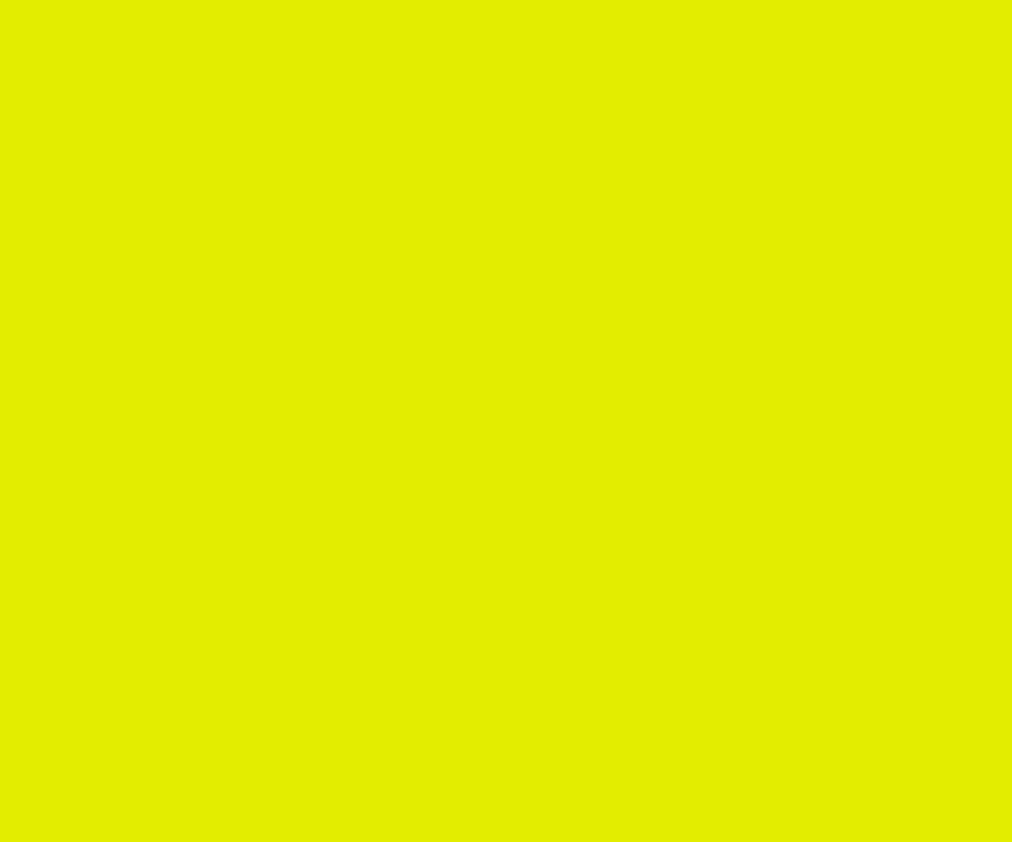
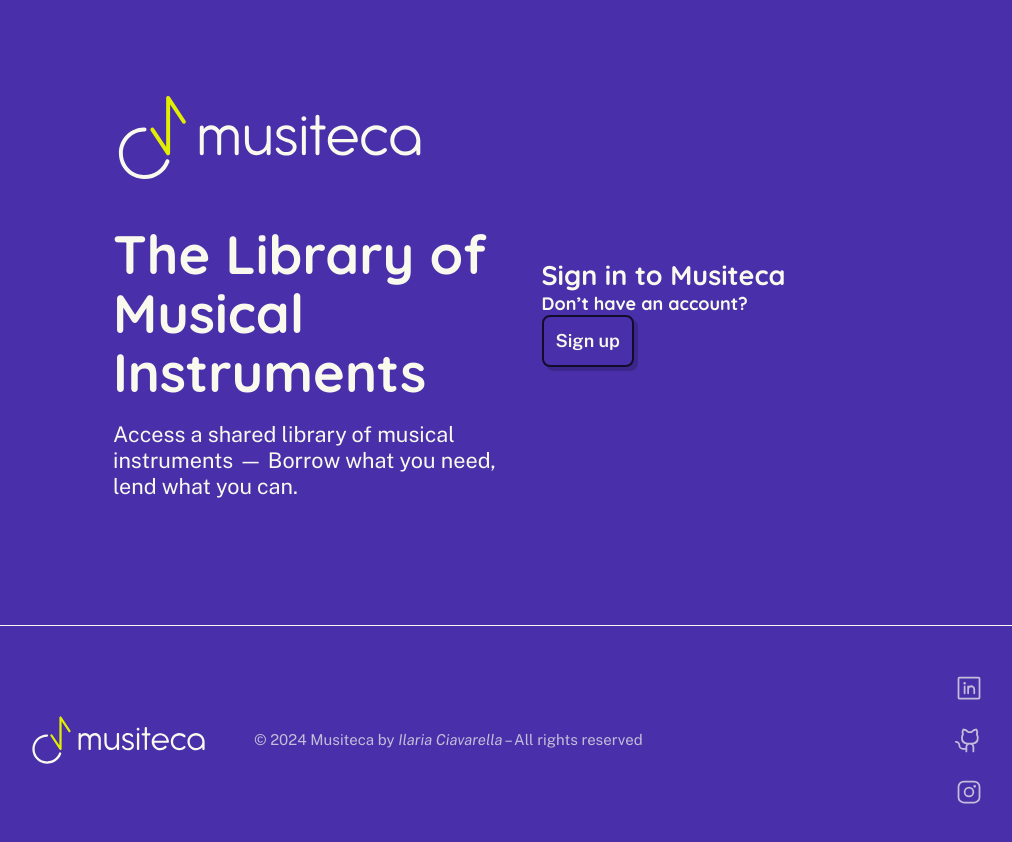
Before and after one commit to ilariaciavarella/musiteca, a React (Vite) app in the folder client/: page /login in a window 1280 px wide. Shown: the top 842 px of the page, without its empty margins (112-1124 px from the left). Before the commit the page ends 800 px from the top, so only its background shows below. Built offline with nearby package versions, Linux system fonts and the light colour scheme.

Commit message:
Fix body bg colour and start login page

```diff
--- a/client/src/App.jsx
+++ b/client/src/App.jsx
@@ -4,7 +4,7 @@
 
 import Root from "./routes/Root.jsx";
 import Error from "./routes/error/Error.jsx";
-import Login from "./routes/Login.jsx";
+import Login from "./routes/login/Login.jsx";
 
 const router = createBrowserRouter([
   {
--- a/client/src/assets/styles/App.scss
+++ b/client/src/assets/styles/App.scss
@@ -12,6 +12,18 @@
   font-weight: 400;
   font-style: normal;
   color: variables.$darkpurple;
+
+  --bodyColour: #F9FAED;
+}
+
+body {
+  min-height: 100vh;
+  background-color: var(--bodyColour);
+  #root {
+    min-height: 100vh;
+    display: flex;
+    flex-direction: column;
+  }
 }
 
 h1, h2, h3, h4, h5, h6 {
--- /dev/null
+++ b/client/src/assets/utils/setBodyBgColour.js
@@ -0,0 +1,3 @@
+export default function setBodyBgColor(colour) {
+  document.documentElement.style.setProperty("--bodyColour", colour);
+}
--- a/client/src/components/button/button.module.scss
+++ b/client/src/components/button/button.module.scss
@@ -1,3 +1,5 @@
+@use '../../assets/styles/variables';
+
 .btn {
   font-family: "Public Sans", sans-serif;
   font-weight: 600;
@@ -8,21 +10,23 @@
   min-height: 52px;
   width: fit-content;
   color: inherit;
-}
-
-.btn-primary {
   display: flex;
   flex-direction: row;
   justify-content: center;
   align-items: center;
   padding: 12px;
   gap: 8px;
-  background-color: #4930AA;
-  color: #F9FAED;
+}
+
+.btn-primary {
+  background-color: variables.$purple;
+  color: variables.$ivory;
   box-shadow: 4px 4px 0 rgba(18, 12, 42, 0.25);
 }
 
 .btn-secondary {
+  background: none;
+  box-shadow: 4px 4px 0 rgba(18, 12, 42, 0.25);
 }
 
 .btn-invisible {
--- a/client/src/routes/Login.jsx
+++ /dev/null
@@ -1,9 +0,0 @@
-import React from 'react';
-
-function Login(props) {
-    return (
-        <div></div>
-    );
-}
-
-export default Login;
--- a/client/src/routes/error/Error.jsx
+++ b/client/src/routes/error/Error.jsx
@@ -2,24 +2,25 @@
 import { useRouteError } from "react-router-dom";
 
 import "./Error.scss";
+import setBodyBgColor from "../../assets/utils/setBodyBgColour.js";
 
 import FooterRegular from "../../components/footer/footer-regular.jsx";
 import LinkButton from "../../components/button/link-button.jsx";
 
 import errorImage from "../../assets/images/illustrations/musiteca-error_illustration.png";
 import LogoDark from "../../assets/images/logo/musiteca-logo_dark.svg";
-import LogoLight from "../../assets/images/logo/musiteca-logo_light.svg";
 
 function Error() {
   const error = useRouteError();
+
   useEffect(() => {
+    setBodyBgColor("#E2EE00");
     console.log(error);
   }, [error]);
 
   return (
     <>
-      <main>
-        <div className="container">
+      <main className="container">
         <div>
           <img src={LogoDark} alt="Musiteca Logo" className="musiteca-logo" />
           <h1>Oops, something went wrong...</h1>
@@ -40,7 +41,6 @@
             className="error-image"
           />
         </figure>
-        </div>
       </main>
       <FooterRegular light={false} />
     </>
--- a/client/src/routes/error/Error.scss
+++ b/client/src/routes/error/Error.scss
@@ -1,12 +1,4 @@
 @use '../../assets/styles/variables';
-
-body {
-  background-color: variables.$green;
-}
-
-main {
-  padding: 2rem 1rem;
-}
 
 .musiteca-logo {
    max-width: 17.5rem;
@@ -15,6 +7,8 @@
  }
 
 .container {
+  padding: 2rem 1rem;
+  flex-grow: 1;
   display: grid;
   grid-template-columns: repeat(auto-fit, minmax(20rem, 1fr));
   gap: 1.5rem;
@@ -38,10 +32,8 @@
    }
 }
 
-
-
 @media only screen and (min-width: 768px) {
-  main {
+  .container {
     padding: 5rem 12.5rem;
   }
 }
--- /dev/null
+++ b/client/src/routes/login/Login.jsx
@@ -0,0 +1,43 @@
+import { useEffect } from "react";
+
+import "./Login.scss";
+import setBodyBgColor from "../../assets/utils/setBodyBgColour.js";
+import LogoLight from "../../assets/images/logo/musiteca-logo_light.svg";
+import FooterRegular from "../../components/footer/footer-regular.jsx";
+import LinkButton from "../../components/button/link-button.jsx";
+
+function Login(props) {
+  useEffect(() => {
+    setBodyBgColor("#4930AA");
+  }, []);
+
+  return (
+    <>
+      <main className="container">
+        <div>
+          <img src={LogoLight} alt="Musiteca Logo" className="musiteca-logo" />
+          <h1>The Library of Musical Instruments</h1>
+          <p>
+            <big>
+              Access a shared library of musical instruments&nbsp;— Borrow what
+              you need, lend what you can.
+            </big>
+          </p>
+        </div>
+        <div>
+          <div>
+            <h2>Sign in to Musiteca</h2>
+            <form></form>
+          </div>
+          <div>
+            <h4>Don’t have an account?</h4>
+            <LinkButton href={"/signup"} text={"Sign up"} type={"secondary"} />
+          </div>
+        </div>
+      </main>
+      <FooterRegular light={true} />
+    </>
+  );
+}
+
+export default Login;
--- /dev/null
+++ b/client/src/routes/login/Login.scss
@@ -0,0 +1,5 @@
+@use '../../assets/styles/variables';
+
+body {
+  color: variables.$ivory;
+}
```
Also changed, not shown: 1 other file (tests, documents, lock files or other folders). Lines whose indentation alone changed are shown as unchanged.
